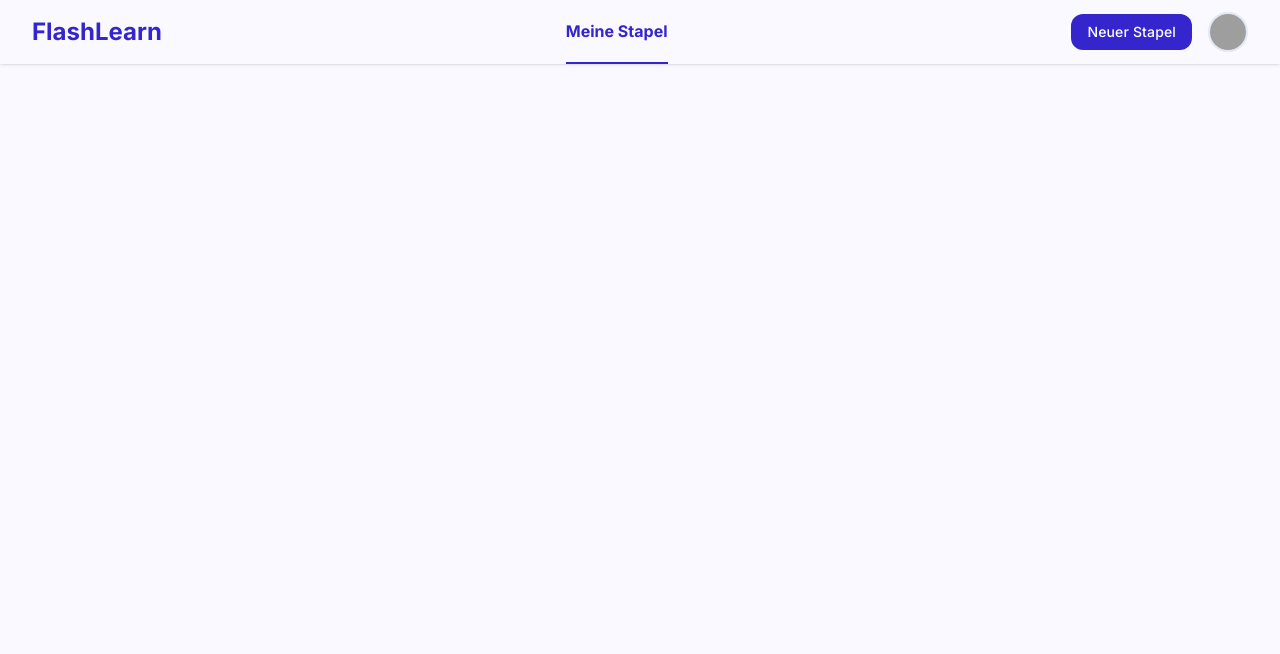
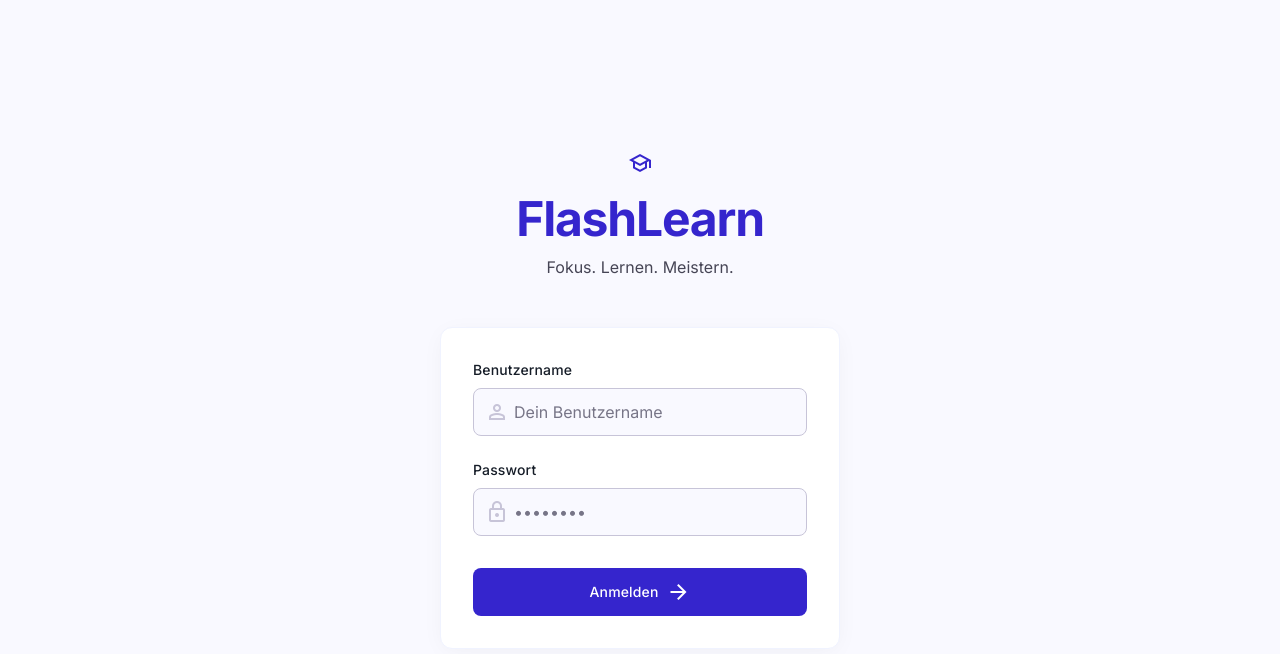
Before and after one commit to 44K33/flashcard, a React (Vite) app in the folder frontend/: page /login in a window 1280 px wide. Shown: the top 654 px of the page. Built offline with nearby package versions, Linux system fonts and the light colour scheme; no server answers; grey boxes are pictures that could not be loaded.

Commit message:
Login-Funktion

```diff
--- a/frontend/src/App.jsx
+++ b/frontend/src/App.jsx
@@ -4,6 +4,7 @@ import Home from "./pages/Home";
 import Study from "./pages/Study";
 import Navbar from "./components/Navbar";
 import CreateDeck from "./pages/CreateDeck";
+import Login from "./pages/Login";
 
 function App() {
   // useLocation = gibt die aktuelle URL zurück
@@ -13,16 +14,19 @@ function App() {
   const isStudy = location.pathname.startsWith("/study");
   // isCreateDeck = true wenn wir auf /decks/new sind, sonst false
   const isCreateDeck = location.pathname === "/decks/new";
+  // isLogin = true wenn wir auf /login sind, sonst false
+  const isLogin = location.pathname === "/login";
 
   return (
     <div className="min-h-screen bg-surface">
       {/* Navbar nur anzeigen wenn wir auf keiner der beiden fokussierten Seiten sind */}
-      {!isStudy && !isCreateDeck && <Navbar />}
+      {!isStudy && !isCreateDeck && !isLogin && <Navbar />}
       <Routes>
         <Route path="/" element={<Home />} />
         <Route path="/decks/new" element={<CreateDeck />} />
         <Route path="/decks/:deckId" element={<DeckDetail />} />
         <Route path="/study/:deckId" element={<Study />} />
+        <Route path="/login" element={<Login />} />
       </Routes>
     </div>
   );
--- a/frontend/src/components/Navbar.jsx
+++ b/frontend/src/components/Navbar.jsx
@@ -1,6 +1,15 @@
-import { Link } from "react-router-dom";
+import { Link, useNavigate } from "react-router-dom";
 
 function Navbar() {
+  const navigate = useNavigate();
+
+  const handleLogout = () => {
+    //Token aus dem Browser-Speicher entfernen
+    localStorage.removeItem("token");
+    // zur Login-Seite navigieren
+    navigate("/login");
+  };
+
   return (
     // fixed = bleibt immer oben sichtbar beim Scrollen
     // z-50 = liegt über allen anderen Elementen
@@ -13,7 +22,6 @@ function Navbar() {
       >
         FlashLearn
       </Link>
-
 
       {/* Navigation: hidden md:flex = nur auf Desktop sichtbar */}
       <nav className="hidden md:flex gap-8 h-full">
@@ -31,11 +39,15 @@ function Navbar() {
       <div className="flex items-center gap-4">
         {/* active:scale-95 = Button verkleinert sich leicht beim Klicken */}
         <Link
-        to="/decks/new"
-        className="bg-primary text-on-primary px-4 py-2 rounded-xl font-label-sm text-label-sm hover:opacity-90 transition-all duration-200 active:scale-95 cursor-pointer">
+          to="/decks/new"
+          className="bg-primary text-on-primary px-4 py-2 rounded-xl font-label-sm text-label-sm hover:opacity-90 transition-all duration-200 active:scale-95 cursor-pointer"
+        >
           Neuer Stapel
         </Link>
-        <div className="w-10 h-10 rounded-full overflow-hidden border-2 border-surface-container-high hidden md:block">
+        <div
+          onClick={handleLogout}
+          className="w-10 h-10 rounded-full overflow-hidden border-2 border-surface-container-high hidden md:block cursor-pointer"
+        >
           <img
             alt="User Profile"
             className="w-full h-full object-cover"
--- /dev/null
+++ b/frontend/src/pages/Login.jsx
@@ -0,0 +1,110 @@
+import { useState } from "react";
+import { useNavigate } from "react-router-dom";
+import { authApi } from "../services/api";
+
+function Login() {
+  const [username, setUsername] = useState("");
+  const [password, setPassword] = useState("");
+
+  const navigate = useNavigate();
+
+  const handleSubmit = async (e) => {
+    e.preventDefault();
+
+    try {
+      const response = await authApi.login({ username, password });
+      const { token } = response.data;
+
+      //Token im Browser speichern, damit der Login auch nach dem Neuladen bestehen bleibt
+      localStorage.setItem("token", token);
+
+      // Nach erfolgreichem Login zur Startseite navigieren
+      navigate("/");
+    } catch (error) {
+      console.error("Login fehlgeschlagen:", error);
+    }
+  };
+
+  return (
+    <main className="min-h-screen flex flex-col items-center justify-center px-4">
+      {/* Brand-Bereich */}
+      <div className="mb-12 flex flex-col items-center text-center">
+        <span className="material-symbols-outlined text-primary text-[64px] mb-4">
+          school
+        </span>
+        <h1 className="font-display-lg-mobile text-display-lg-mobile md:font-display-lg md:text-display-lg text-primary tracking-tight">
+          FlashLearn
+        </h1>
+        <p className="font-body-md text-body-md text-on-surface-variant mt-2">
+          Fokus. Lernen. Meistern.
+        </p>
+      </div>
+
+      {/* Login-Formular-Karte */}
+      <div className="w-full max-w-[400px] bg-surface-container-lowest rounded-xl p-8 shadow-[0_4px_24px_-4px_rgba(0,0,0,0.05)] border border-surface-container-low">
+        <form className="flex flex-col gap-6" onSubmit={handleSubmit}>
+          {/* Benutzername */}
+          <div className="flex flex-col gap-2">
+            <label
+              className="font-label-sm text-label-sm text-on-surface"
+              htmlFor="username"
+            >
+              Benutzername
+            </label>
+            <div className="relative">
+              <span className="material-symbols-outlined absolute left-3 top-1/2 -translate-y-1/2 text-outline-variant">
+                person
+              </span>
+              <input
+                className="w-full h-[48px] pl-10 pr-4 bg-surface-bright border border-outline-variant rounded-lg text-on-surface placeholder:text-outline focus:outline-none focus:border-primary input-glow transition-all"
+                id="username"
+                placeholder="Dein Benutzername"
+                required
+                type="text"
+                value={username}
+                onChange={(e) => setUsername(e.target.value)}
+              />
+            </div>
+          </div>
+
+          {/* Passwort */}
+          <div className="flex flex-col gap-2">
+            <label
+              className="font-label-sm text-label-sm text-on-surface"
+              htmlFor="password"
+            >
+              Passwort
+            </label>
+            <div className="relative">
+              <span className="material-symbols-outlined absolute left-3 top-1/2 -translate-y-1/2 text-outline-variant">
+                lock
+              </span>
+              <input
+                className="w-full h-[48px] pl-10 pr-4 bg-surface-bright border border-outline-variant rounded-lg text-on-surface placeholder:text-outline focus:outline-none focus:border-primary input-glow transition-all"
+                id="password"
+                placeholder="••••••••"
+                required
+                type="password"
+                value={password}
+                onChange={(e) => setPassword(e.target.value)}
+              />
+            </div>
+          </div>
+
+          {/* Submit Button */}
+          <button
+            className="mt-2 w-full h-[48px] bg-primary text-on-primary font-label-sm text-label-sm rounded-lg hover:bg-primary-container hover:-translate-y-[1px] hover:shadow-md active:translate-y-[0px] active:scale-[0.98] transition-all duration-200 flex items-center justify-center gap-2 cursor-pointer"
+            type="submit"
+          >
+            <span>Anmelden</span>
+            <span className="material-symbols-outlined text-[18px]">
+              arrow_forward
+            </span>
+          </button>
+        </form>
+      </div>
+    </main>
+  );
+}
+
+export default Login;
```
Also changed, not shown: 1 other file (tests, documents, lock files or other folders).
